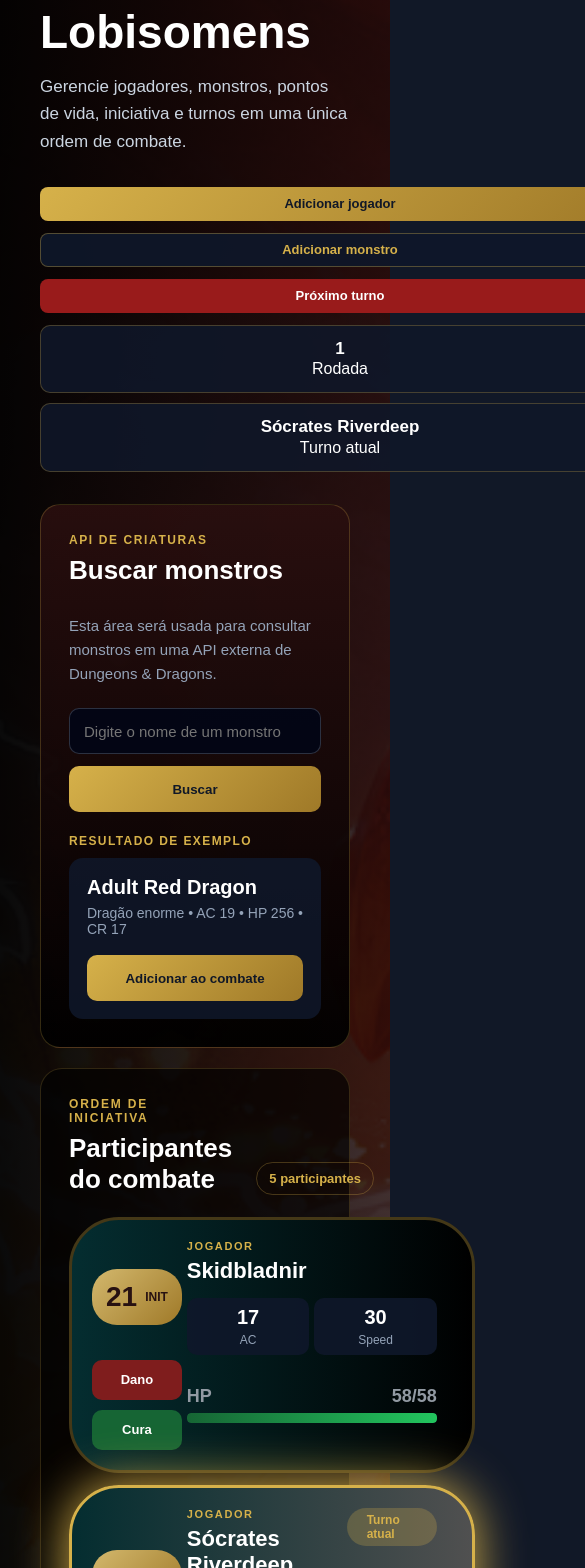
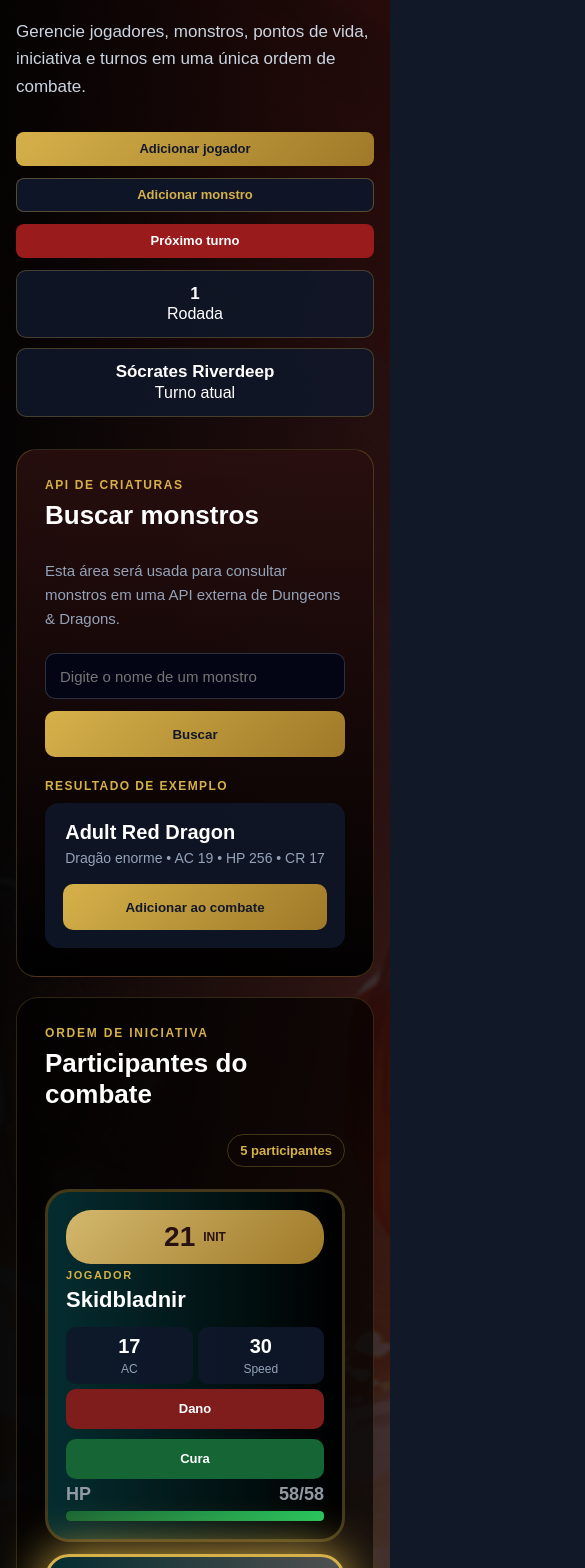
Before and after one commit to lucasgbm17/Combat-Tracker, a React (Vite) app in the folder frontend/: page /combats/1 in a window 390 px wide. Shown: the part 240-1808 px from the top of the page, 585 px wide, since content can reach past the window. Built offline with nearby package versions, Linux system fonts and the light colour scheme.

Commit message:
Responsive Improviment

```diff
--- a/frontend/src/components/App/App.jsx
+++ b/frontend/src/components/App/App.jsx
@@ -3,7 +3,6 @@ import Header from "../Header/Header";
 import Main from "../Main/Main";
 import Dashboard from "../Dashboard/Dashboard";
 import CombatPage from "../CombatPage/CombatPage";
-import CombatCard from "../Cards/CombatCard/CombatCard";
 import About from "../About/About";
 import Footer from "../Footer/Footer";
 import "./App.css";
--- a/frontend/src/components/Cards/CombatCard/CombatCard.css
+++ b/frontend/src/components/Cards/CombatCard/CombatCard.css
@@ -3,11 +3,9 @@
   padding: 26px;
   border: 1px solid rgba(214, 177, 74, 0.28);
   border-radius: 18px;
-  background: linear-gradient(
-    180deg,
-    rgba(15, 23, 42, 0.94),
-    rgba(17, 2, 2, 0.96)
-  );
+  background-image:
+    linear-gradient(180deg, rgba(15, 23, 42, 0.9), rgba(17, 2, 2, 0.9)),
+    url("../../../images/papper.jpg");
   box-shadow: 0 18px 50px rgba(0, 0, 0, 0.35);
   display: flex;
   flex-direction: column;
--- a/frontend/src/components/Cards/ParticipantCard/ParticipantCard.css
+++ b/frontend/src/components/Cards/ParticipantCard/ParticipantCard.css
@@ -44,7 +44,7 @@
 }
 
 .participant-card__main {
-  min-width: 250px;
+  min-width: 0;
 }
 
 .participant-card__header {
@@ -174,34 +174,59 @@
 
 @media screen and (max-width: 1020px) {
   .participant-card {
-    grid-template-columns: 72px 1fr;
+    grid-template-columns: 90px 1fr;
+    padding: 18px;
+    border-radius: 32px;
   }
 
   .participant-card__stats,
-  .participant-card__actions {
+  .participant-card__actions,
+  .participant-card__health {
     grid-column: 2;
+  }
+
+  .participant-card__main {
+    min-width: 0;
   }
 }
 
-@media screen and (max-width: 620px) {
+@media screen and (max-width: 700px) {
   .participant-card {
     grid-template-columns: 1fr;
+    border-radius: 24px;
   }
 
   .participant-card__initiative {
+    grid-row: auto;
     width: 100%;
     height: auto;
-    padding: 14px;
+    min-height: 54px;
+    padding: 12px;
     flex-direction: row;
     gap: 8px;
   }
 
+  .participant-card__main,
   .participant-card__stats,
-  .participant-card__actions {
+  .participant-card__actions,
+  .participant-card__health {
     grid-column: auto;
+  }
+
+  .participant-card__header {
+    flex-direction: column;
+    gap: 10px;
+  }
+
+  .participant-card__stats {
+    grid-template-columns: repeat(2, 1fr);
   }
 
   .participant-card__actions {
     flex-direction: column;
   }
+
+  .participant-card__button {
+    width: 100%;
+  }
 }
--- a/frontend/src/components/CombatPage/CombatPage.css
+++ b/frontend/src/components/CombatPage/CombatPage.css
@@ -89,7 +89,7 @@
   max-width: 1180px;
   margin: 20px auto 32px;
   display: grid;
-  grid-template-columns: minmax(0, 1fr) 500px;
+  grid-template-columns: minmax(0, 1fr) minmax(260px, 500px);
   grid-template-rows: 1fr auto;
   gap: 12px 24px;
   align-items: stretch;
@@ -103,7 +103,7 @@
   align-items: flex-end;
   gap: 12px;
   flex-wrap: wrap;
-  width: 600px;
+  width: 100%;
 }
 
 .combat-page__button {
@@ -134,6 +134,14 @@
 }
 
 @media screen and (max-width: 920px) {
+  .combat-page {
+    padding: 44px 20px;
+  }
+
+  .combat-page__hero {
+    display: block;
+  }
+
   .combat-page__controls {
     grid-template-columns: 1fr;
     grid-template-rows: auto;
@@ -148,20 +156,35 @@
     grid-column: 1;
     grid-row: auto;
     grid-template-columns: repeat(2, 1fr);
-    grid-template-rows: auto;
+  }
+
+  .combat-page__title {
+    font-size: 36px;
   }
 }
 
 @media screen and (max-width: 620px) {
+  .combat-page {
+    padding: 36px 16px;
+  }
+
   .combat-page__actions,
   .combat-page__status {
     grid-template-columns: 1fr;
-    flex-direction: column;
   }
 
   .combat-page__button,
   .combat-page__status-card {
     width: 100%;
+  }
+
+  .combat-page__initiative {
+    padding: 18px;
+  }
+
+  .combat-page__initiative-header {
+    flex-direction: column;
+    align-items: flex-start;
   }
 }
 
--- a/frontend/src/components/Dashboard/Dashboard.css
+++ b/frontend/src/components/Dashboard/Dashboard.css
@@ -42,7 +42,7 @@
 
 .dashboard__description {
   margin: 0;
-  max-width: 620px;
+  max-width: 800px;
   color: #cbd5e1;
   font-size: 17px;
   line-height: 1.6;
--- a/frontend/src/components/Footer/Footer.css
+++ b/frontend/src/components/Footer/Footer.css
@@ -7,4 +7,19 @@
   justify-content: space-between;
   background-color: #000000;
   border-top: 5px solid rgba(255, 187, 0, 0.18);
+  gap: 16px;
+  flex-wrap: wrap;
 }
+
+.footer p {
+  margin: 0;
+}
+
+@media screen and (max-width: 700px) {
+  .footer {
+    min-height: auto;
+    padding: 20px;
+    justify-content: center;
+    text-align: center;
+  }
+}
--- a/frontend/src/components/Header/Header.css
+++ b/frontend/src/components/Header/Header.css
@@ -23,3 +23,9 @@
     gap: 16px;
   }
 }
+
+@media screen and (max-width: 420px) {
+  .header__logo {
+    font-size: 18px;
+  }
+}
--- a/frontend/src/components/Main/Main.css
+++ b/frontend/src/components/Main/Main.css
@@ -1,6 +1,7 @@
 .main {
   width: 100%;
-  padding: 80px 40px;
+  min-height: calc(100vh - 144px);
+  padding: clamp(40px, 6vw, 80px) clamp(20px, 4vw, 40px);
   background-image:
     linear-gradient(
       90deg,
@@ -16,11 +17,12 @@
 }
 
 .main__section {
+  max-width: 1600px;
   min-height: calc(100vh - 300px);
-  margin: 0 200px;
+  margin: 0 auto;
   display: grid;
-  grid-template-columns: minmax(0, 1fr) 450px;
-  gap: 200px;
+  grid-template-columns: minmax(0, 1fr) minmax(320px, 450px);
+  gap: clamp(40px, 8vw, 140px);
   align-items: center;
 }
 
@@ -32,7 +34,7 @@
 .main__subtitle {
   margin: 0 0 18px;
   color: #d68e4a;
-  font-size: 24px;
+  font-size: clamp(16px, 2vw, 24px);
   font-weight: 700;
   text-transform: uppercase;
   letter-spacing: 2px;
@@ -42,8 +44,8 @@
   margin: 0 0 24px;
   max-width: 955px;
   color: #ffffff;
-  font-size: 50px;
-  line-height: 0.98;
+  font-size: clamp(36px, 5vw, 58px);
+  line-height: 1;
   font-weight: 800;
 }
 
@@ -51,7 +53,7 @@
   margin: 0 0 34px;
   max-width: 800px;
   color: #cbd5e1;
-  font-size: 14px;
+  font-size: clamp(14px, 1.5vw, 17px);
   line-height: 1.7;
 }
 
@@ -76,31 +78,18 @@
 }
 
 @media screen and (max-width: 960px) {
-  .main {
-    padding: 56px 24px;
-    background-position: center;
-  }
-
-  .main__hero {
+  .main__section {
     grid-template-columns: 1fr;
     gap: 40px;
-  }
-
-  .main__title {
-    font-size: 46px;
   }
 }
 
 @media screen and (max-width: 560px) {
   .main {
-    padding: 40px 16px;
+    padding: 36px 16px;
   }
 
-  .main__title {
-    font-size: 36px;
-  }
-
-  .main__description {
-    font-size: 16px;
+  .main__features {
+    gap: 10px;
   }
 }
```
Also changed, not shown: frontend/src/images/burn.jpg (added), frontend/src/images/papper.jpg (added).
